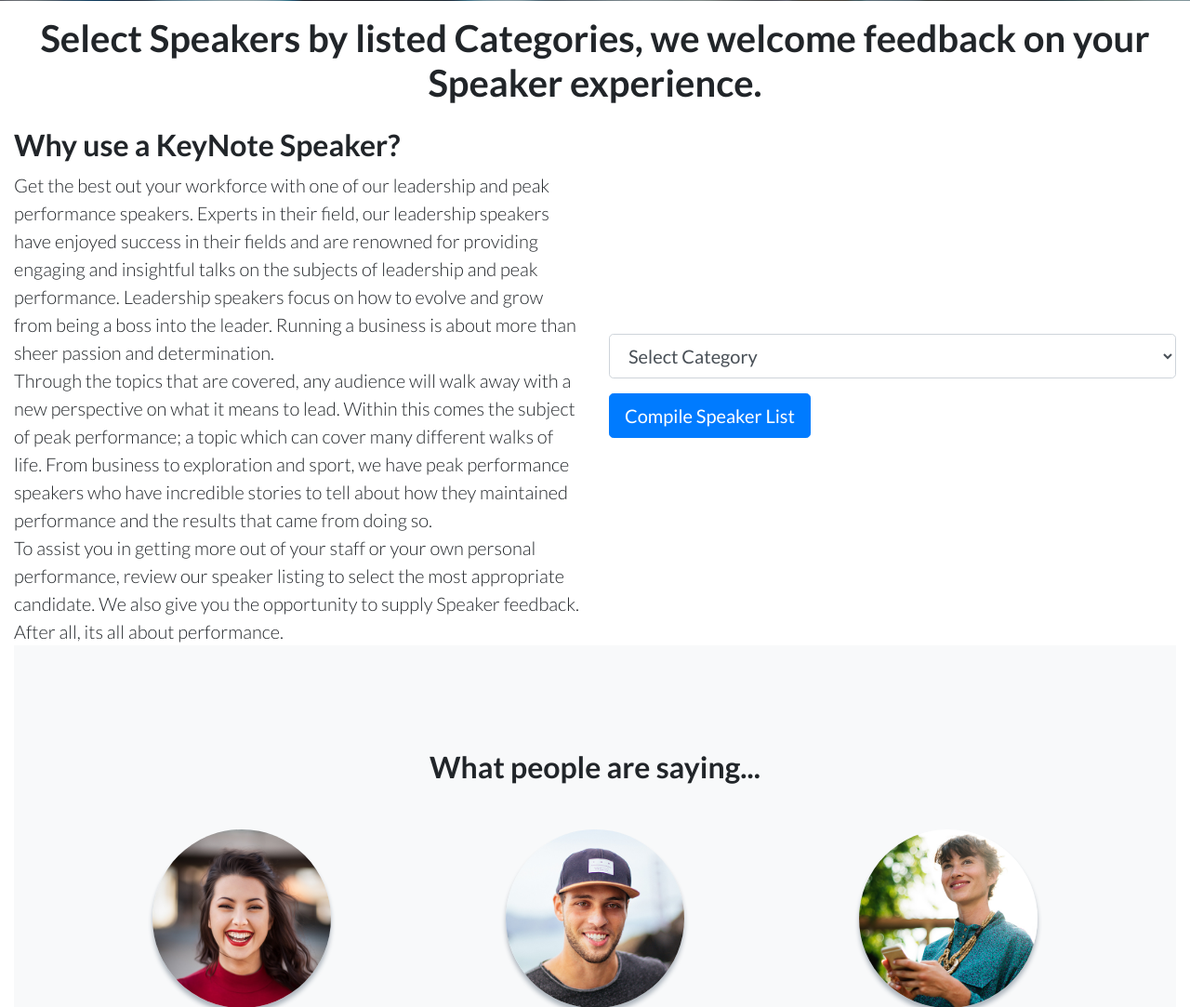
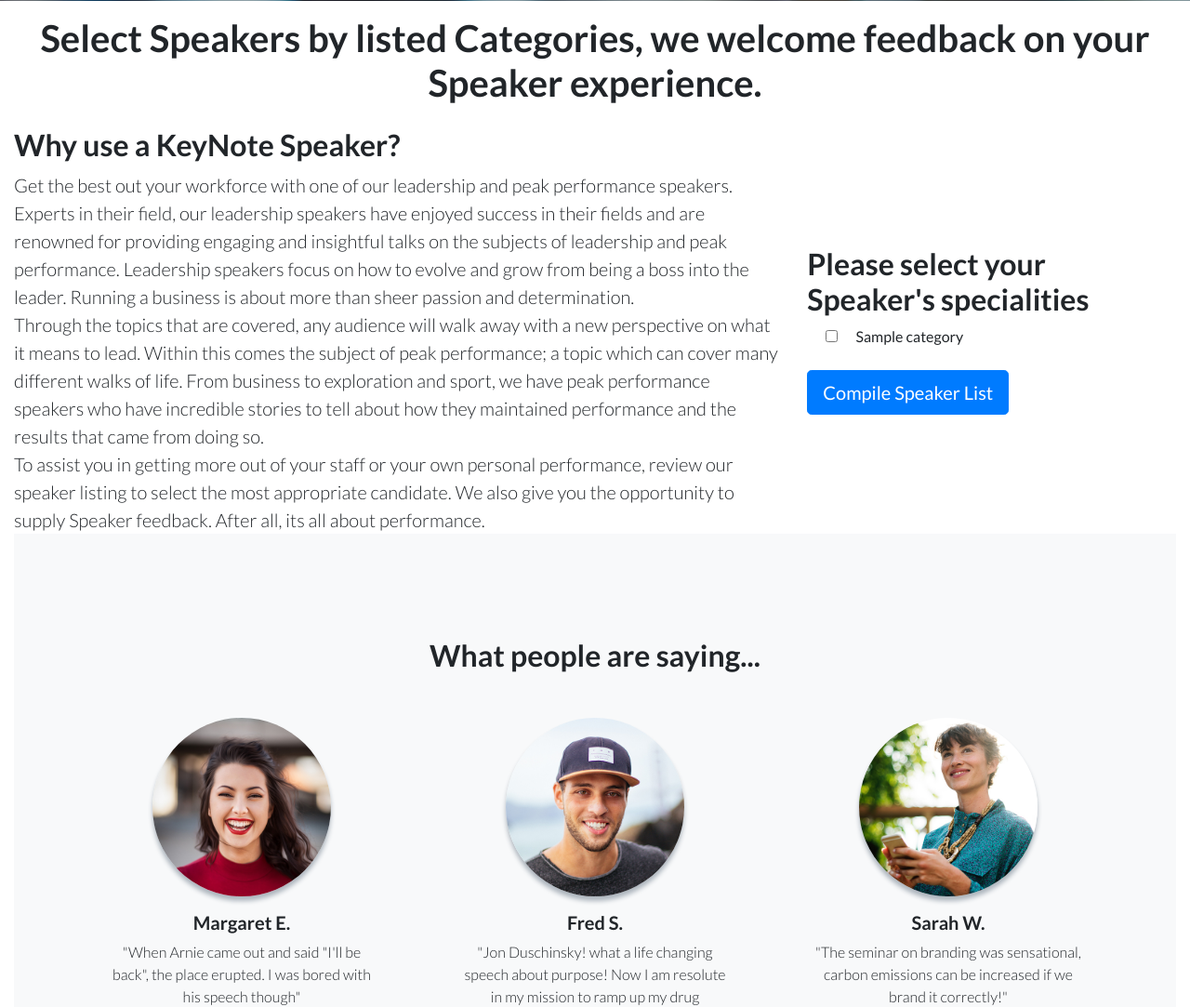
Before and after one commit to petergalvin-cyber/Milestone3_KeyNote, a Flask app: page / in a window 1280 px wide. Shown: the part 628-1711 px from the top of the page at 93% size. Run offline with Flask 2, Linux system fonts and the light colour scheme; a database or web service that is not in the repository returns one stand-in record (values such as "Sample title"); some libraries are stand-ins or nearby versions.

Commit message:
Changed category selection in index.html from option list to check box

```diff
--- a/app.py
+++ b/app.py
@@ -21,8 +21,11 @@ def index():
 
 @app.route('/findspeaker', methods=['POST', 'GET'])
 def findspeaker():
-    speakers = mongo.db.speakers.find({"category": request.form.get('category')})
-    #print(speakers.count())
+    play = request.form.getlist('category')
+    print(play)
+    speakers = mongo.db.speakers.find({"category": {'$in': request.form.getlist('category')}})
+    print(speakers.count())
+
     return render_template("speaker_list.html", speakers=speakers, category=request.form.get('category'))
 
 
--- a/templates/index.html
+++ b/templates/index.html
@@ -11,24 +11,22 @@
         <!--
         <div class="col-lg-6 order-lg-2 text-white showcase-img" style="background-image: url('../static/img/Keynote_address.jpg');"></div>
         -->
-        <div class="col-lg-6 order-lg-2 my-auto">
+        <div class="col-lg-4 order-lg-2 my-auto d-flex justify-content-center">
 
             <form action="{{url_for('findspeaker')}}" method="POST">
-                <div class="form-group">
-                    <select name="category" id="category" class="form-control form-control-lg" >
+                 <h2>Please select your Speaker's specialities</h2>
+                 {% for elem in categories %}
+                <div class="form-check">
+                    <input type="checkbox" style="margin-right: 1em" name="category" value = "{{elem.category}}" id="category">
+                    <label class="form-check-label" for="category">{{elem.category}}</label>
+                </div> <br>
+                {% endfor %}
 
-                            <option value="" disabled selected>Select Category</option>
-                        {% for elem in categories %}
 
-                            <option value="{{elem.category}}">{{elem.category}}</option>
-
-                        {% endfor %}
-                    </select>
-                </div>
                 <input type="submit" value="Compile Speaker List" class="btn btn-primary btn-lg">
             </form>
         </div>
-        <div class="col-lg-6 order-lg-1 my-auto">
+        <div class="col-lg-8 order-lg-1 my-auto">
           <h2>Why use a KeyNote Speaker?</h2>
           <p class="lead mb-0">Get the best out your workforce with one of our leadership and peak performance speakers. Experts in their field, our leadership speakers have enjoyed success in their fields and are renowned for providing engaging and insightful talks on the subjects of leadership and peak performance. Leadership speakers focus on how to evolve and grow from being a boss into the leader. Running a business is about more than sheer passion and determination. <br>
 
```
Also changed, not shown: templates/dud.html (added, +15 -0 lines), static/css/landing-page.css (line endings or trailing spaces).
